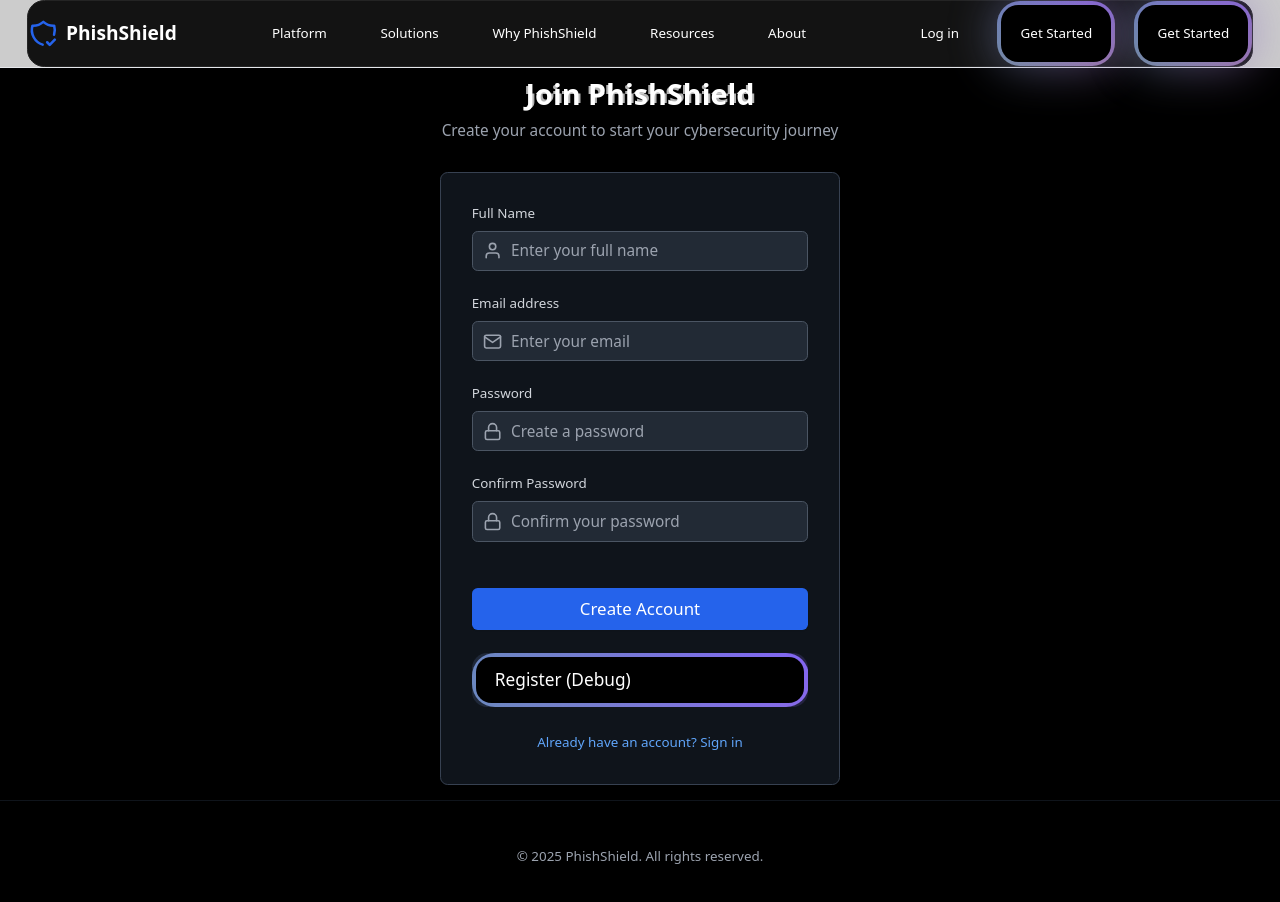
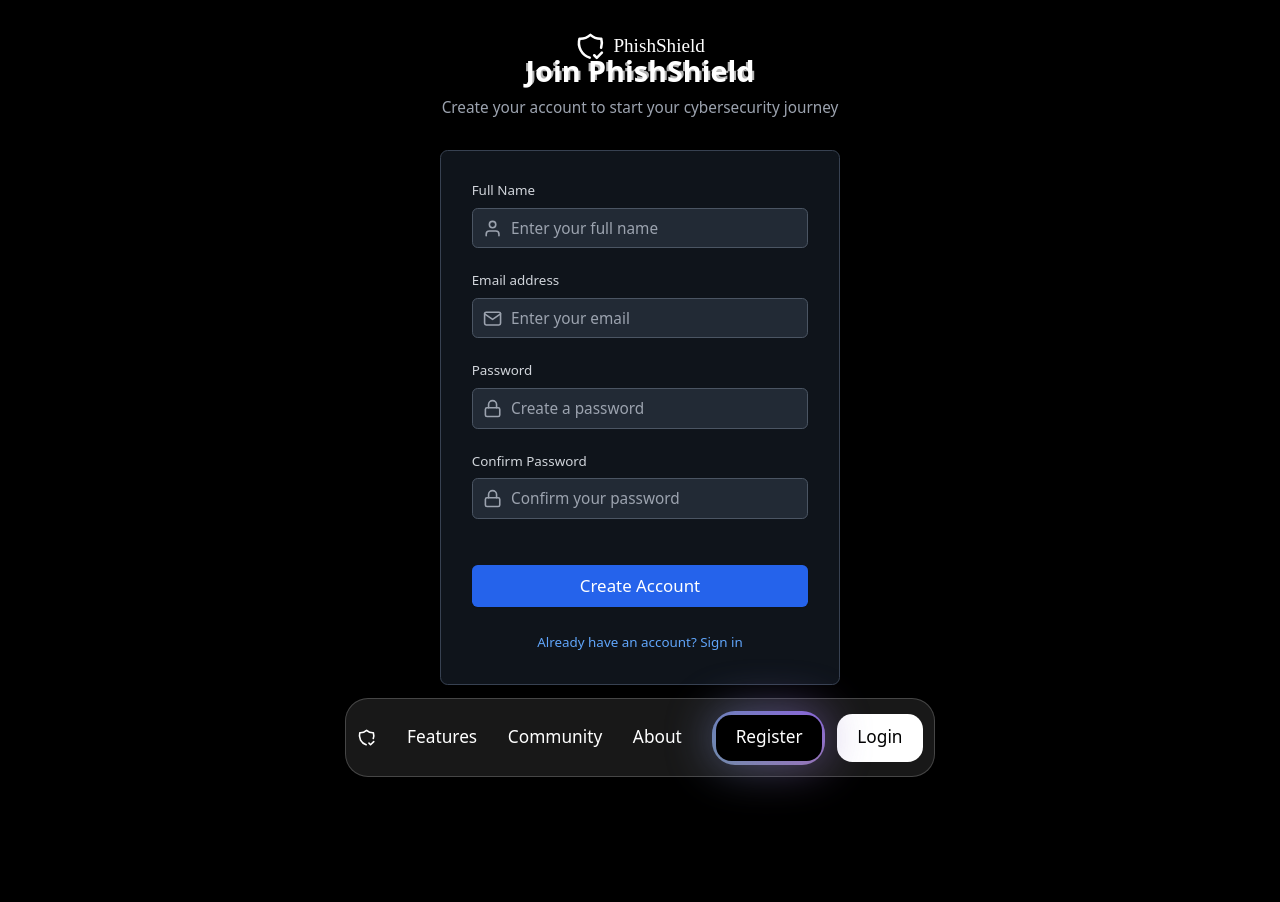
Before and after one commit to AbhinavJosephDharani/PhishShield, a React (Vite) app in the folder frontend/: page /register in a window 1280 px wide. Shown: the top 902 px of the page. After the commit the page ends 800 px from the top, so only its background shows below. Built offline with nearby package versions, Linux system fonts and the light colour scheme.

Commit message:
feat: update login and register pages to use FloatingNav instead of Layout

```diff
--- a/frontend/src/pages/Login.jsx
+++ b/frontend/src/pages/Login.jsx
@@ -2,8 +2,8 @@ import { useState, useEffect } from 'react';
 import { Link, useNavigate } from 'react-router-dom';
 import axios from 'axios';
 import { FiMail, FiLock, FiAlertCircle } from 'react-icons/fi';
-import Layout from '../components/Layout';
 import GlitchText from '../components/GlitchText';
+import { FloatingNav } from '../components/ui/FloatingNav';
 
 // API URL based on environment
 const API_URL = import.meta.env.PROD ? 'https://phishshield.vercel.app' : '';
@@ -42,7 +42,8 @@ function Login({ setIsAuthenticated }) {
   };
 
   return (
-    <Layout>
+    <div className="min-h-screen bg-transparent text-white">
+      <FloatingNav />
       <div className="min-h-[calc(100vh-4rem)] flex flex-col items-center justify-center px-4">
         <div className="w-full max-w-[400px]">
           <div className="text-center mb-8">
@@ -121,7 +122,7 @@ function Login({ setIsAuthenticated }) {
           </div>
         </div>
       </div>
-    </Layout>
+    </div>
   );
 }
 
--- a/frontend/src/pages/Register.jsx
+++ b/frontend/src/pages/Register.jsx
@@ -2,9 +2,9 @@ import { useState } from 'react';
 import { Link, useNavigate } from 'react-router-dom';
 import axios from 'axios';
 import { FiUser, FiMail, FiLock, FiAlertCircle } from 'react-icons/fi';
-import Layout from '../components/Layout';
 import GlitchText from '../components/GlitchText';
 import { BackgroundGradient } from '../components/ui/BackgroundGradient';
+import { FloatingNav } from '../components/ui/FloatingNav';
 
 // API URL based on environment
 const API_URL = import.meta.env.PROD ? 'https://phishshield.vercel.app' : '';
@@ -57,7 +57,8 @@ function Register() {
   };
 
   return (
-    <Layout>
+    <div className="min-h-screen bg-transparent text-white">
+      <FloatingNav />
       <div className="min-h-[calc(100vh-4rem)] flex flex-col items-center justify-center px-4">
         <div className="w-full max-w-[400px]">
           <div className="text-center mb-8">
@@ -166,17 +167,6 @@ function Register() {
                 {isLoading ? 'Creating account...' : 'Create Account'}
               </button>
 
-              {/* Debug: Duplicate of working navigation bar button */}
-              <div className="mt-4">
-                <BackgroundGradient containerClassName="rounded-2xl overflow-hidden">
-                  <Link
-                    to="/register"
-                    className="block bg-black text-white px-5 py-2.5 rounded-2xl font-sans font-medium hover:bg-gray-900 transition-colors">
-                    <span className="text-lg">Register (Debug)</span>
-                  </Link>
-                </BackgroundGradient>
-              </div>
-
               <div className="text-center mt-4">
                 <Link
                   to="/login"
@@ -189,7 +179,7 @@ function Register() {
           </div>
         </div>
       </div>
-    </Layout>
+    </div>
   );
 }
 
```
